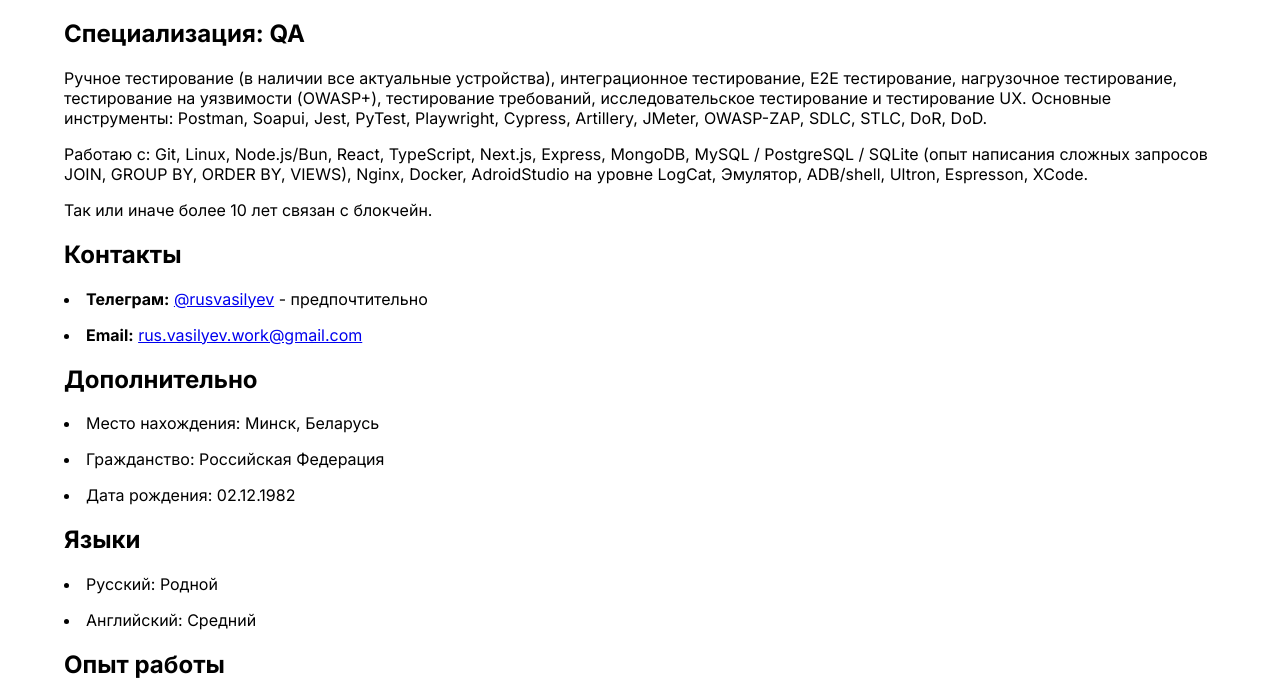
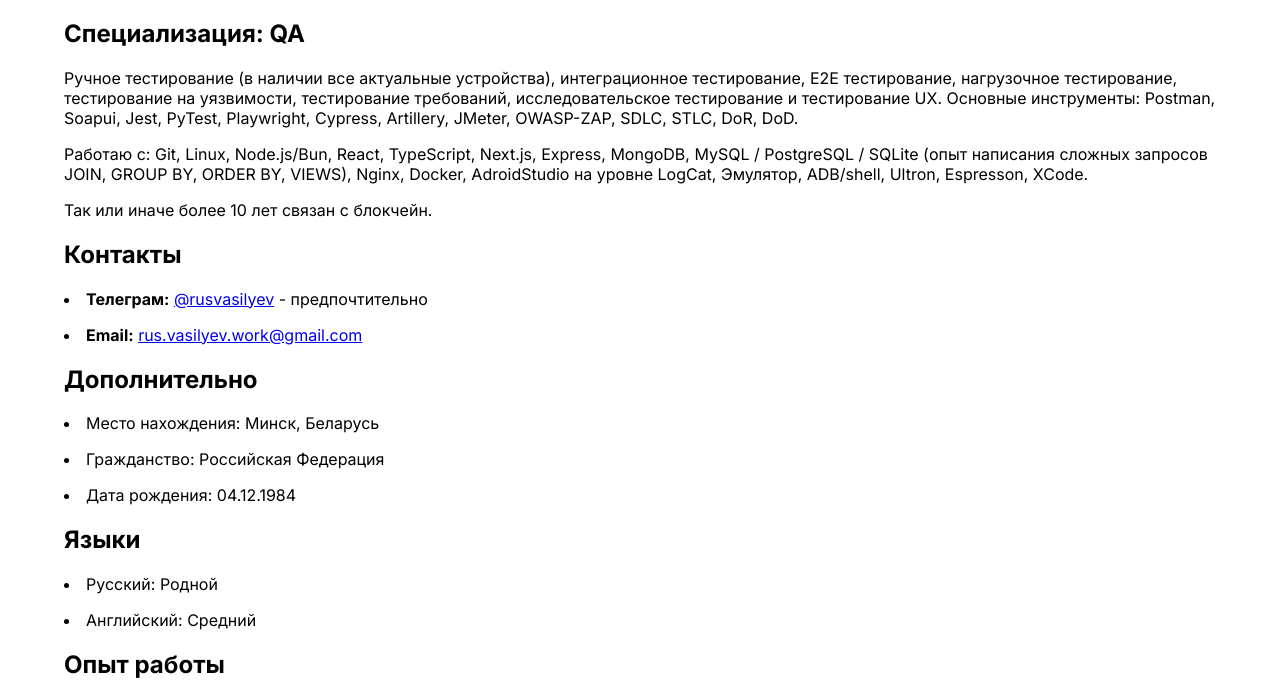
Before and after one commit to recherches-meteorologiques/recherches-meteorologiques.github.io, a website: page index.html in a window 1280 px wide. Shown: the part 95-793 px from the top of the page. Drawn offline with Linux system fonts and the light colour scheme.

Commit message:
fix: Little changes.

```diff
--- a/index.html
+++ b/index.html
@@ -75,7 +75,7 @@
     <h2>Специализация: QA</h2>
 	<p>
 		Ручное тестирование (в наличии все актуальные устройства), интеграционное тестирование,
-        E2E тестирование, нагрузочное тестирование, тестирование на уязвимости (OWASP+),
+        E2E тестирование, нагрузочное тестирование, тестирование на уязвимости,
         тестирование требований, исследовательское тестирование и тестирование UX. Основные инструменты: Postman, Soapui, Jest, PyTest, Playwright, Cypress,
         Artillery, JMeter, OWASP-ZAP, SDLC, STLC, DoR, DoD.
 	</p>
@@ -100,7 +100,7 @@
     <ul>
       <li>Место нахождения: Минск, Беларусь</li>
       <li>Гражданство: Российская Федерация</li>
-      <li>Дата рождения: 02.12.1982</li>
+      <li>Дата рождения: 04.12.1984</li>
     </ul>
 
 	<h2>Языки</h2>
```
